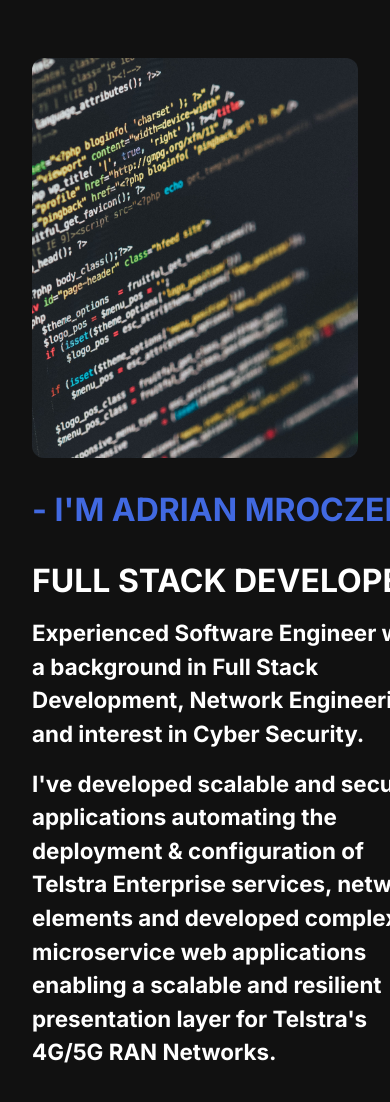
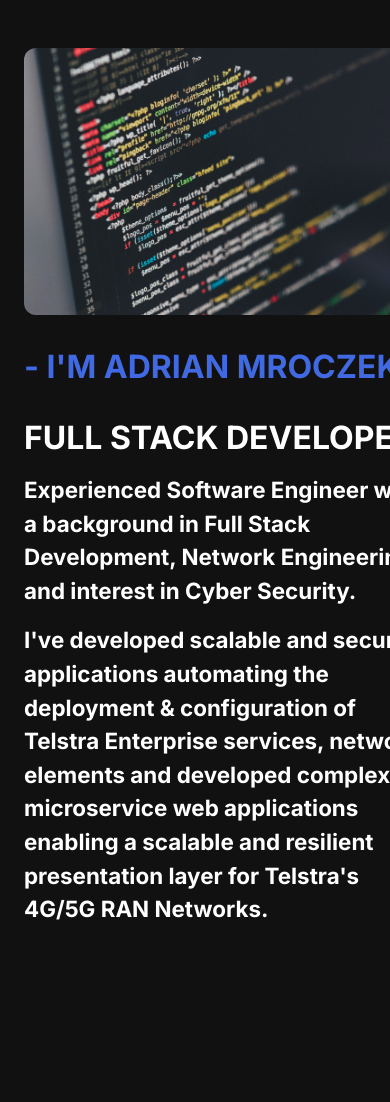
Before and after one commit to amroczeK/adr-portfolio, a React (Create React App) app: page / in a window 390 px wide. Shown: the top 1102 px of the page. After the commit the page ends 1006 px from the top, so only its background shows below. Built offline with nearby package versions, Linux system fonts and the light colour scheme; some icons are missing.

Commit message:
animation func, responsive, shape re-use, about

```diff
--- a/src/animations.js
+++ b/src/animations.js
@@ -27,18 +27,19 @@ export const slideInFromLeft = {
   exit,
 };
 
-export const shapeAnimation = {
+export const shapeAnimation = ({ rotation }) => {
+  return {
     hidden: {
       opacity: 0,
-    x: 1000,
-    rotate: '-345',
+      x: 2000,
+      rotate: rotation,
     },
     // Define animation when component mounts
     // Fade in when loading page
     show: {
       opacity: 1,
       x: 0,
-    rotate: -345,
+      rotate: rotation,
       transition: {
         duration: 0.75, // seconds
         when: 'beforeChildren',
@@ -47,3 +48,4 @@ export const shapeAnimation = {
     },
     exit,
   };
+};
--- a/src/components/NavButton.js
+++ b/src/components/NavButton.js
@@ -58,7 +58,7 @@ const Button = styled.div`
     color: white;
     text-decoration: none !important;
     text-transform: uppercase;
-    transition: all 0.3s ease-in-out;
+    transition: all 0.1s ease-in-out;
   }
   :hover {
     transition: all 0.3s ease-in-out;
--- /dev/null
+++ b/src/components/Shape.js
@@ -0,0 +1,18 @@
+import React from 'react';
+import styled from 'styled-components';
+import { motion } from 'framer-motion';
+
+const Shape = ({ variants }) => {
+  return <Rectangle variants={variants} initial='hidden' animate='show' exit='exit'></Rectangle>;
+};
+
+export default Shape;
+
+const Rectangle = styled(motion.div)`
+  background: #4169e1;
+  position: fixed;
+  height: 200%;
+  width: 100%;
+  left: 130rem;
+  top: -50%;
+`;
--- a/src/components/SocialLinks.js
+++ b/src/components/SocialLinks.js
@@ -28,6 +28,7 @@ const Container = styled.div`
   justify-content: center;
   align-items: center;
   margin: 0rem 1.5rem 0rem 3rem; // top right bottom left
+  //background: pink;
   i {
     margin-top: 1.5rem;
     color: #ddd;
@@ -35,12 +36,10 @@ const Container = styled.div`
     width: 3rem;
   }
   @media (max-width: 1000px) {
-    margin-left: 0rem;
-    margin-right: 0rem;
     flex-direction: row;
-    margin-bottom: 3rem;
+    margin: 0rem 0rem 0rem 0rem; // top right bottom left
     i {
-      margin-left: 1.5rem;
+      margin: 0rem 1.5rem 0rem 1.5rem; // top right bottom left
     }
   }
 `;
--- a/src/pages/About.js
+++ b/src/pages/About.js
@@ -1,11 +1,35 @@
 import React from 'react';
+import Shape from '../components/Shape';
+import styled from 'styled-components';
+import { motion } from 'framer-motion';
+import { slideInFromLeft, shapeAnimation } from '../animations';
 
 const About = () => {
   return (
-    <div>
-      <h1>ABOUT</h1>
-    </div>
+    <Content variants={slideInFromLeft} initial='hidden' animate='show' exit='exit'>
+      <h1>Education</h1>
+      <h1>Certifications</h1>
+      <h1>Awards</h1>
+      <h1>Work History</h1>
+      <Shape variants={shapeAnimation({ rotation: -15 })} />
+    </Content>
   );
 };
 
 export default About;
+
+const Content = styled(motion.div)`
+  display: flex;
+  position: absolute;
+  padding: 1rem;
+  background: lightpink;
+  width: 60%;
+  height: 80%;
+  top: 10vh;
+  left: 12vw;
+  right: 3rem;
+  h1 {
+    margin-right: 2rem;
+    color: #4169e1;
+  }
+`;
--- a/src/pages/Home.js
+++ b/src/pages/Home.js
@@ -1,6 +1,7 @@
 import React from 'react';
 import styled from 'styled-components';
 import SocialLinks from '../components/SocialLinks';
+import Shape from '../components/Shape';
 import coding from '../images/coding.jpg';
 import { motion } from 'framer-motion';
 import { slideInFromLeft, shapeAnimation } from '../animations';
@@ -28,32 +29,22 @@ const Home = () => {
         </h1>
         <SocialLinks />
       </Content>
-      <Cutout variants={shapeAnimation} initial='hidden' animate='show' exit='exit' />
+      <Shape variants={shapeAnimation({ rotation: 15 })} />
     </>
   );
 };
 
 export default Home;
 
-const Cutout = styled(motion.div)`
-  background: #4169e1;
-  position: fixed;
-  height: 200%;
-  width: 100%;
-  transform: rotate(-345deg);
-  left: 130rem;
-  top: -50%;
-`;
-
 const Content = styled(motion.div)`
-  padding: 1rem;
-  //background: lightpink;
   display: flex;
   position: absolute;
-  top: 35vh;
+  //background: pink;
+  padding: 1.5rem;
+  //min-width: 90%;
+  top: 33.5vh;
   left: 12vw;
-  right: 3rem;
-  //padding-top: 1rem;
+  //right: 3rem;
   h1 {
     padding-top: 2rem;
     min-width: 25rem;
@@ -70,14 +61,15 @@ const Content = styled(motion.div)`
     transition: all 0.5s ease-in-out;
     top: 10vh;
     flex-direction: column;
-    right: 3rem;
+    //right: 3rem;
   }
   @media (max-width: 600px) {
-    top: 5vh;
+    left: 0;
+    top: 0;
+    bottom: 0;
+    padding-top: 3rem;
     transition: all 0.5s ease-in-out;
     flex-direction: column;
-    left: 1rem;
-    right: 1rem;
   }
 `;
 
```
Lines whose indentation alone changed are shown as unchanged.
